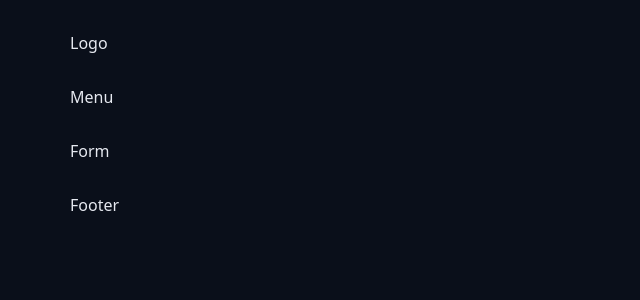
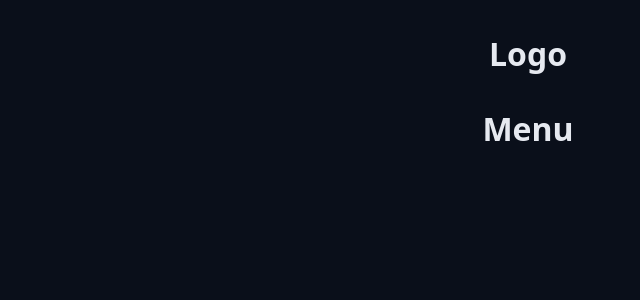
Before and after one commit to williamandradesantana/react-next-nest-luiz-otavio-miranda, a React (Vite) app in the folder chronos-pomodoro/: page / in a window 1280 px wide. Shown: the top 300 px of the page, without its empty margins (112-752 px from the left). Built offline with nearby package versions, Linux system fonts and the light colour scheme.

Commit message:
Movendo o Container para seu próprio React Component

```diff
--- a/chronos-pomodoro/src/App.tsx
+++ b/chronos-pomodoro/src/App.tsx
@@ -1,29 +1,17 @@
 import "./styles/theme.css";
 import "./styles/global.css";
+import { Container } from "./components/Container";
+import { Heading } from "./components/Heading/Heading";
 
 export function App() {
   return (
     <>
-      <div className="container">
-        <div className="content">
-          <section>Logo</section>
-        </div>
-      </div>
-      <div className="container">
-        <div className="content">
-          <section>Menu</section>
-        </div>
-      </div>
-      <div className="container">
-        <div className="content">
-          <section>Form</section>
-        </div>
-      </div>
-      <div className="container">
-        <div className="content">
-          <section>Footer</section>
-        </div>
-      </div>
+      <Container>
+        <Heading>Logo</Heading>
+      </Container>
+      <Container>
+        <Heading>Menu</Heading>
+      </Container>
     </>
   );
 }
--- /dev/null
+++ b/chronos-pomodoro/src/components/Container/index.tsx
@@ -0,0 +1,13 @@
+import styles from "./styles.module.css";
+
+type ContainerProps = {
+  children: React.ReactNode;
+};
+
+export function Container({ children }: ContainerProps) {
+  return (
+    <div className={styles.container}>
+      <div className={styles.content}>{children}</div>
+    </div>
+  );
+}
--- /dev/null
+++ b/chronos-pomodoro/src/components/Container/styles.module.css
@@ -0,0 +1,12 @@
+.container-fluid {
+  max-width: auto;
+}
+
+.container {
+  max-width: 98rem;
+  margin: 0 auto;
+}
+
+.content {
+  margin: 3.2rem;
+}
--- a/chronos-pomodoro/src/styles/global.css
+++ b/chronos-pomodoro/src/styles/global.css
@@ -15,16 +15,3 @@
   background: var(--gray-900);
   color: var(--text-default);
 }
-
-.container-fluid {
-  max-width: auto;
-}
-
-.container {
-  max-width: 98rem;
-  margin: 0 auto;
-}
-
-.content {
-  margin: 3.2rem;
-}
```
